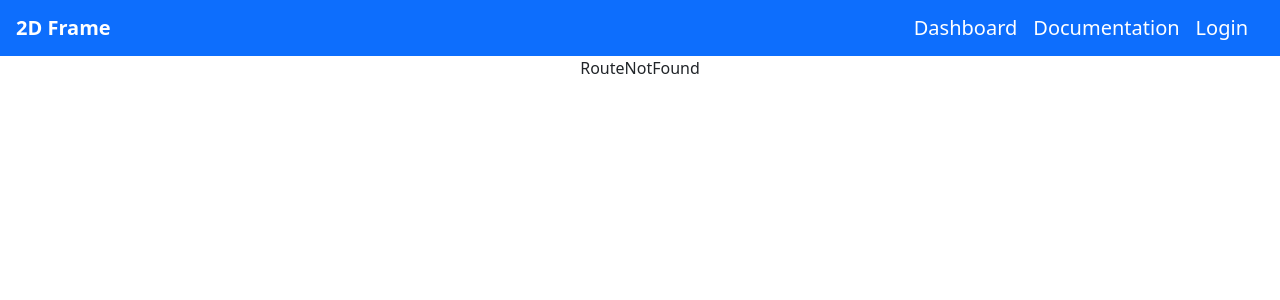
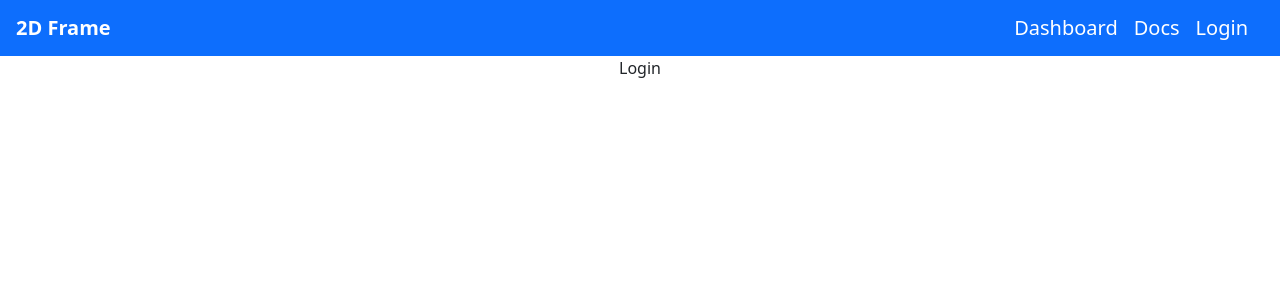
Before and after one commit to FredLavoie/2D-frame, a React (Vite) app: page /login in a window 1280 px wide. Shown: the top 300 px of the page. Built offline with nearby package versions, Linux system fonts and the light colour scheme.

Commit message:
Add Login component and revise App and Layout commponents

```diff
--- a/src/App.tsx
+++ b/src/App.tsx
@@ -1,11 +1,13 @@
 import React from "react";
 import { Routes, Route } from "react-router-dom";
 
-import Layout from "./components/Layout";
-import Home from "./views/Home";
 import Dashboard from "./views/Dashboard";
 import Documentation from "./views/Documentation";
 import RouteNotFound from "./views/RouteNotFound";
+import Home from "./views/Home";
+import Input from "./views/Input";
+import Layout from "./components/Layout";
+import Login from "./views/Login";
 
 import "./App.scss";
 
@@ -16,6 +18,8 @@ function App(): JSX.Element {
                 <Route index element={<Home />} />
                 <Route path="dashboard" element={<Dashboard />} />
                 <Route path="documentation" element={<Documentation />} />
+                <Route path="input" element={<Input />} />
+                <Route path="login" element={<Login />} />
 
                 {/* Using path="*"" means "match anything", so this route
                 acts like a catch-all for URLs that we don't have explicit
--- a/src/components/Layout.tsx
+++ b/src/components/Layout.tsx
@@ -16,9 +16,9 @@ function Layout(): JSX.Element {
                             Dashboard
                         </Link>
                         <Link className="navbar-brand" to="/documentation">
-                            Documentation
+                            Docs
                         </Link>
-                        <Link className="navbar-brand" to="/documentation">
+                        <Link className="navbar-brand" to="/login">
                             Login
                         </Link>
                     </div>
--- a/src/index.scss
+++ b/src/index.scss
@@ -39,7 +39,7 @@ p {
 }
 
 /* Screens smaller than 800px wide cannot use the app */
-@media (max-width: 800px) {
+@media (max-width: 830px) {
     .app-container {
         display: none;
     }
--- /dev/null
+++ b/src/views/Login.tsx
@@ -0,0 +1,9 @@
+import React from "react";
+
+import "./Login.module.scss";
+
+function Login(): JSX.Element {
+    return <div>Login</div>;
+}
+
+export default Login;
```
Also changed, not shown: src/views/Login.module.scss (added).
